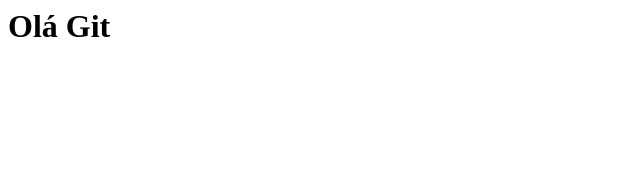
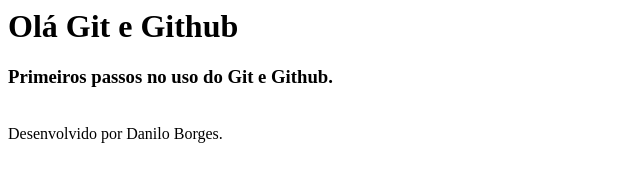
Before and after one commit to profdanilob/democlass, a plain HTML site: page index.html in a window 1280 px wide. Shown: the whole page, without its empty margins (0-640 px from the left). Drawn offline with Linux system fonts and the light colour scheme.

Commit message:
Issue #1 está completa, closed #1

```diff
--- a/index.html
+++ b/index.html
@@ -1 +1,6 @@
-<h1> Olá Git </h1>
+<h1> Olá Git e Github</h1>
+
+<h3>Primeiros passos no uso do Git e Github.</h3>
+
+<br />
+Desenvolvido por Danilo Borges.
```
